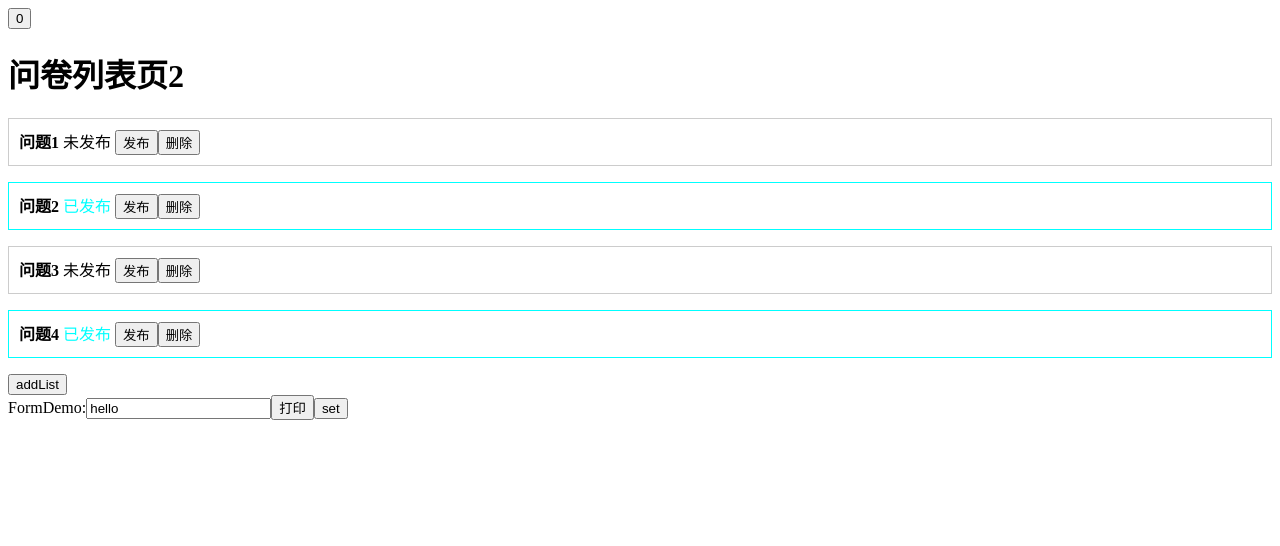
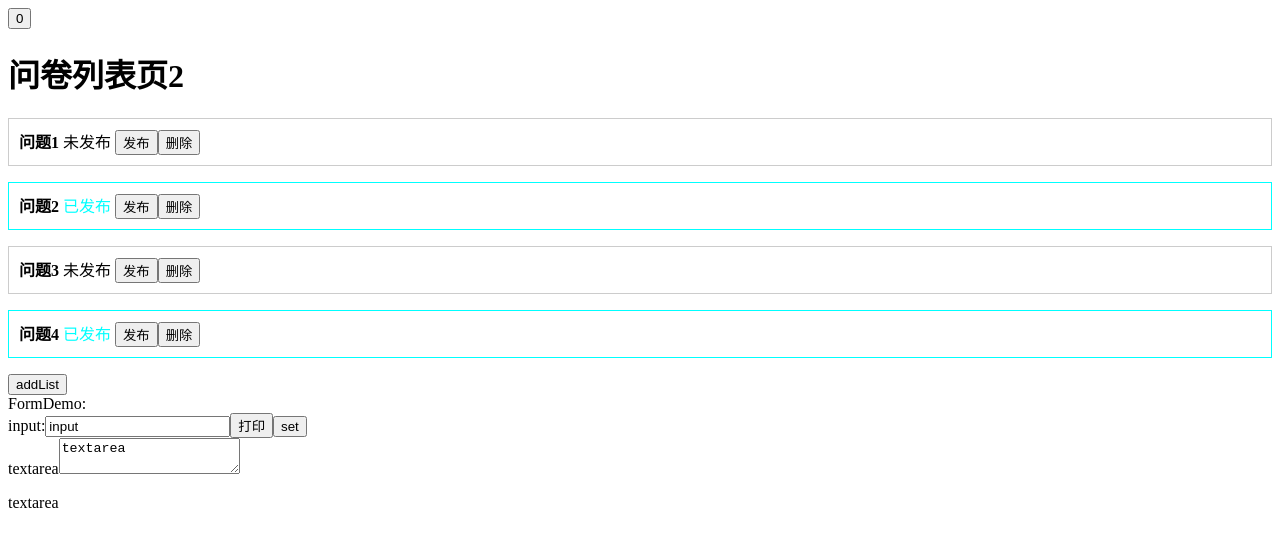
Before and after one commit to ZhangMin1998/react-ts-eslint-prettier-husky-demo, a React (Create React App) app: page / in a window 1280 px wide. Shown: the top 546 px of the page. Built offline with nearby package versions, Linux system fonts and the light colour scheme.

Commit message:
使用textarea组件、dangerouslySetInnerHTML

```diff
--- a/src/demo/FormDemo.tsx
+++ b/src/demo/FormDemo.tsx
@@ -3,19 +3,36 @@ import React, { FC, useState, ChangeEvent } from 'react'
 
 const FormDemo: FC = () => {
 
-  // const val = 'hello'
-  const [text, setText] = useState<string>('hello')
+  // input
+  const [text, setText] = useState<string>('input')
   const handleChange = (event: ChangeEvent<HTMLInputElement>) => {
     setText(event.target.value)
+  }
+
+  // textarea
+  const [text2, setText2] = useState<string>('textarea')
+  const handleChange2 = (event: ChangeEvent<HTMLTextAreaElement>) => {
+    setText2(event.target.value)
+  }
+  const getHtml = () => {
+    return { __html: text2.replaceAll('\n', '<br>') }
   }
 
   return (
     <>
       <div>
         FormDemo:
-        <input type="text" value={text} onChange={handleChange}/>
-        <button onClick={() => console.log(text)}>打印</button>
-        <button onClick={() => setText('66666666')}>set</button>
+        <div>
+          <span>input:</span>
+          <input type="text" value={text} onChange={handleChange}/>
+          <button onClick={() => console.log(text)}>打印</button>
+          <button onClick={() => setText('66666666')}>set</button>
+        </div>
+        <div>
+          <span>textarea</span>
+          <textarea value={text2} onChange={handleChange2}/>
+          <p dangerouslySetInnerHTML={getHtml()}></p>
+        </div>
       </div>
     </>
   )
```
